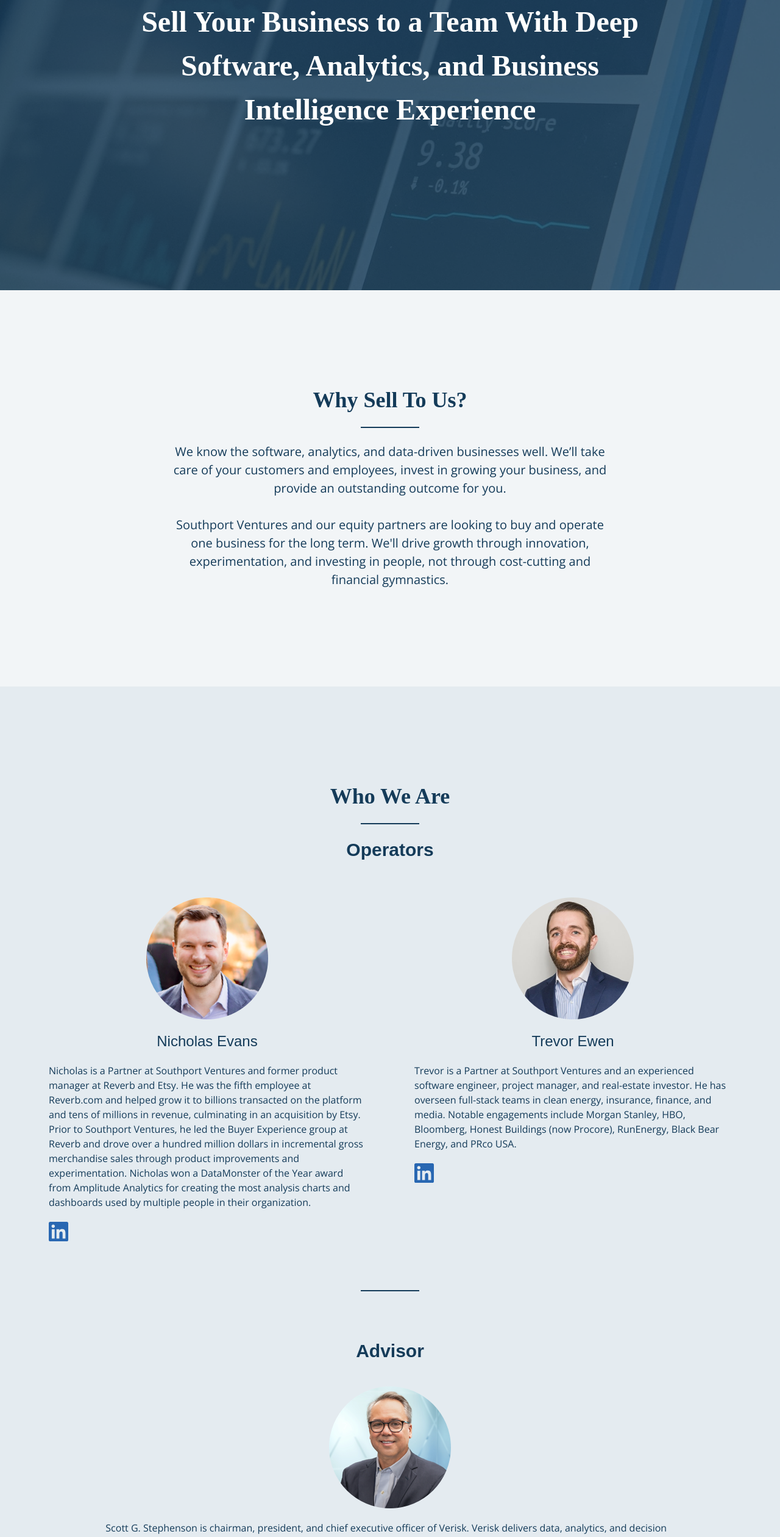
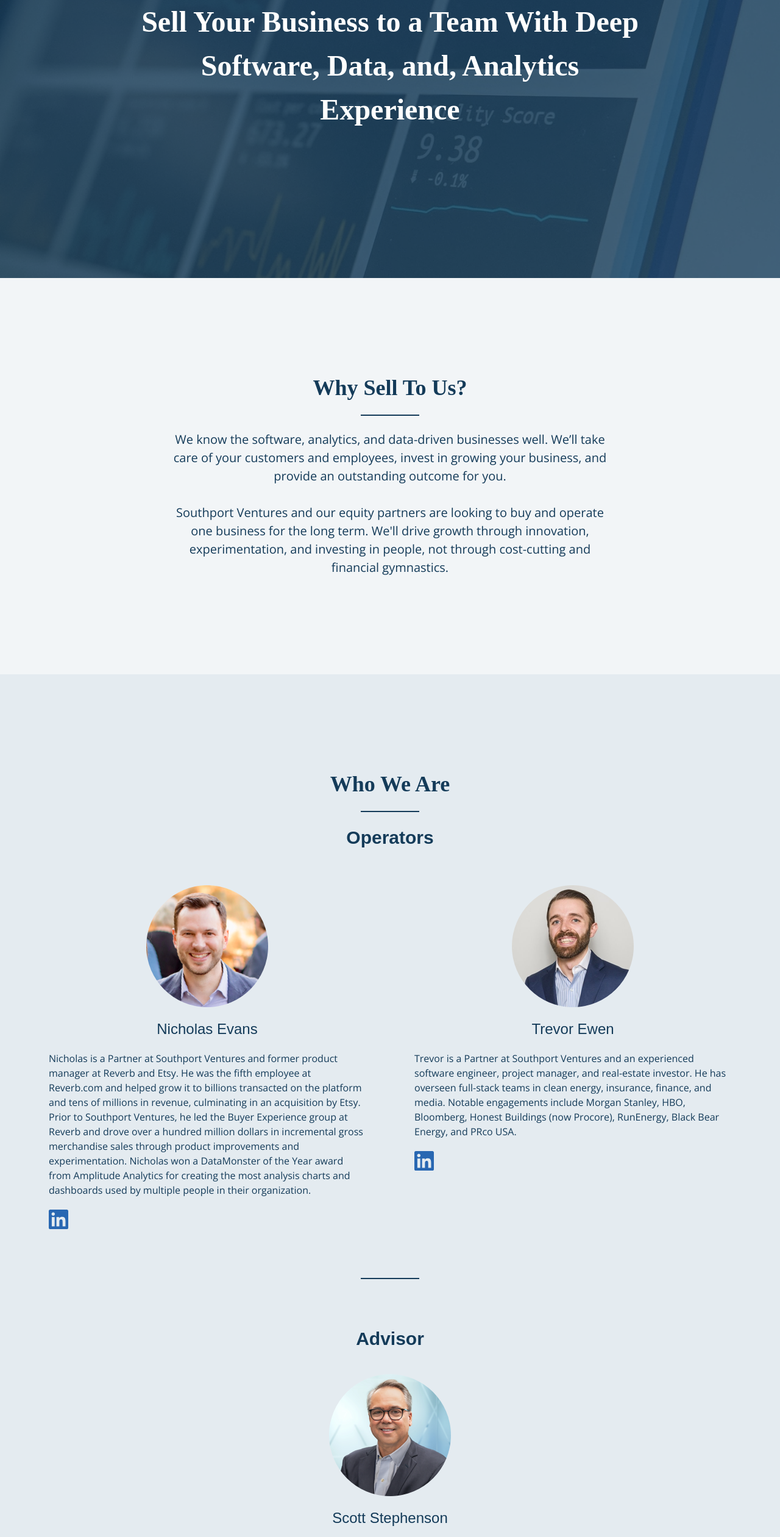
Before and after one commit to southport-ventures/website, a Gatsby site: page /business-intelligence in a window 1280 px wide. Shown: the part 240-2761 px from the top of the page at 61% size. Built offline with nearby package versions, Linux system fonts and the light colour scheme; Gatsby itself is replaced by a stand-in of ours; a web font is replaced by a local one.

Commit message:
Removed unused <p> and add correct name to profile

```diff
--- a/src/pages/business-intelligence.js
+++ b/src/pages/business-intelligence.js
@@ -16,11 +16,8 @@ const BusinessIntelligence = () => {
           <div className="lg:container mx-auto px-5 md:px-20">
             <div className="w-11/12 md:w-9/12 mx-auto py-40 md:py-60 text-white">
               <h1 className="text-2xl md:text-3xl lg:text-5xl sm:leading-normal md:leading-normal lg:leading-normal">
-                Sell Your Business to a Team With Deep Software, Analytics, and Business Intelligence Experience
+                Sell Your Business to a Team With Deep Software, Data, and, Analytics Experience
               </h1>
-              <p className="text-xl md:text-2xl mt-5">
-
-              </p>
             </div>
           </div>
         </div>
@@ -92,7 +89,7 @@ const BusinessIntelligence = () => {
             Advisor
           </h3>
           <img className="mx-auto mt-10 mb-5" src={ScottPic} alt="Scott Stephenson" />
-          <h4 className="text-2xl font-sans text-center font-normal"></h4>
+          <h4 className="text-2xl font-sans text-center font-normal">Scott Stephenson</h4>
           <p className="my-5 mx-auto lg:w-10/12">
             Scott G. Stephenson is chairman, president, and chief executive officer of Verisk.
             Verisk delivers data, analytics, and decision support services to customers in the insurance, natural resources, financial services, government, and risk management sectors.
--- a/src/pages/pet-tech.js
+++ b/src/pages/pet-tech.js
@@ -18,9 +18,6 @@ const PetTech = () => {
               <h1 className="text-2xl md:text-3xl lg:text-5xl sm:leading-normal md:leading-normal lg:leading-normal">
                 Sell Your Business to a Team With Deep Pet Industry & Software Experience
               </h1>
-              <p className="text-xl md:text-2xl mt-5">
-
-              </p>
             </div>
           </div>
         </div>
```
